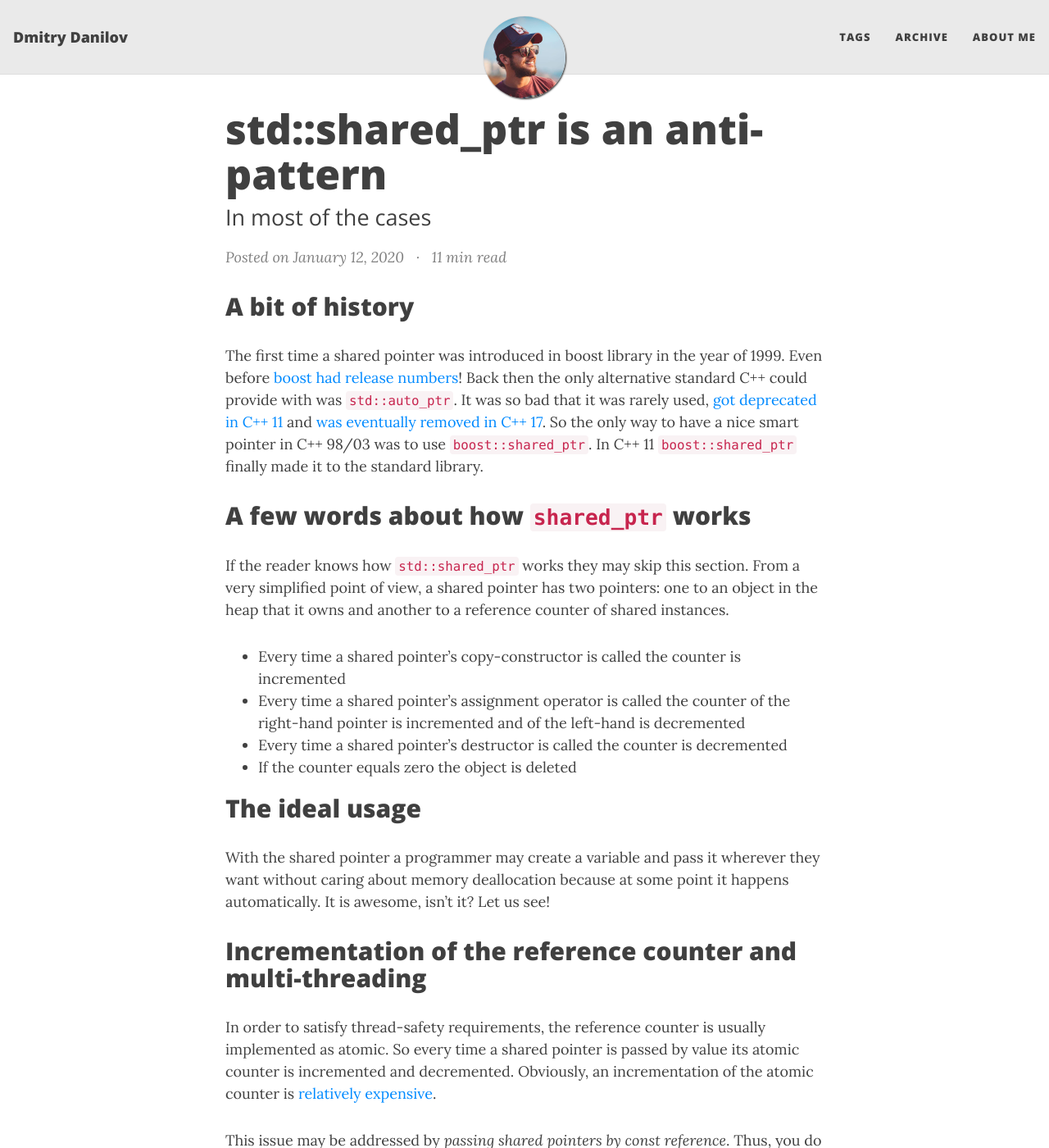
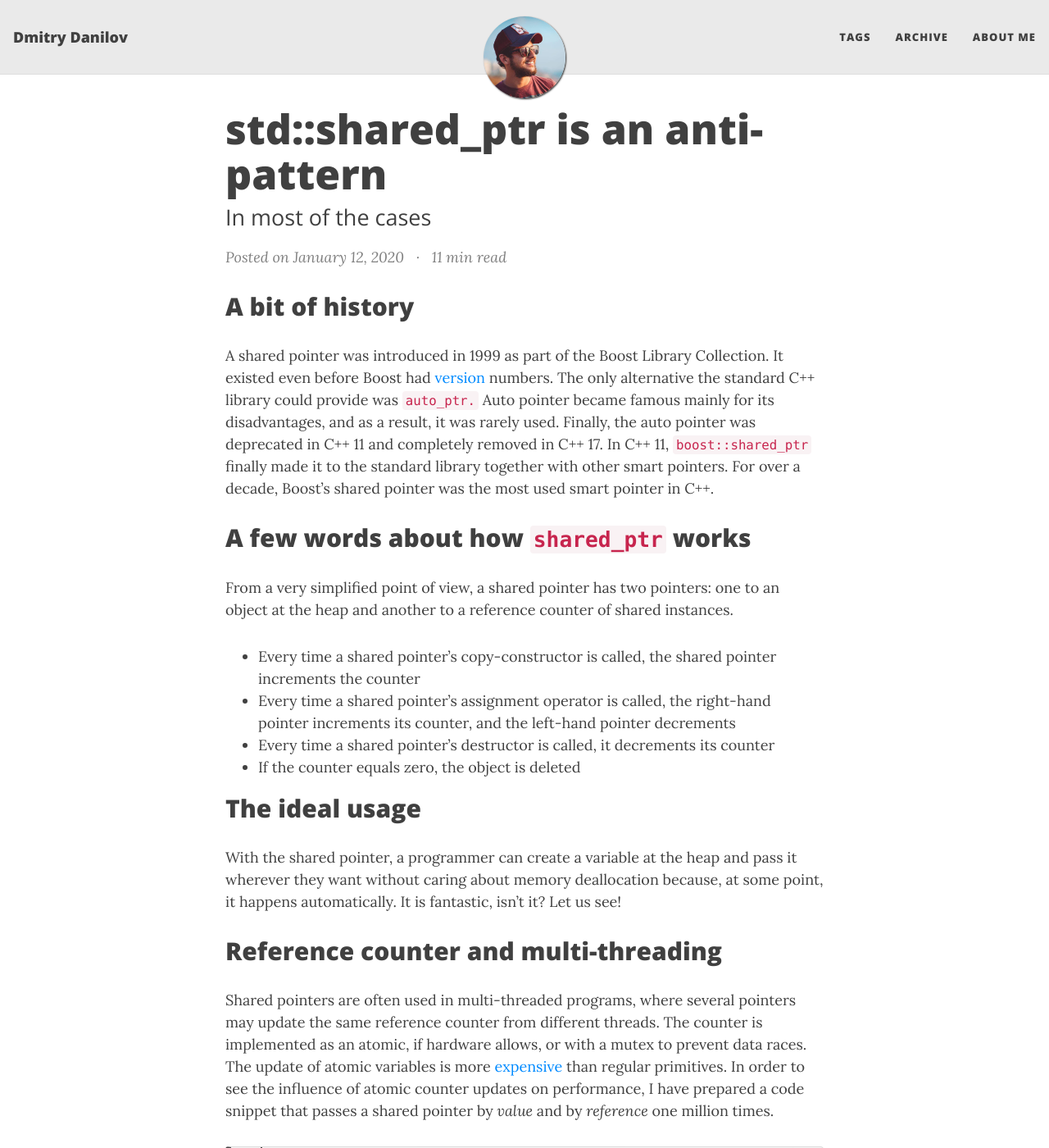
Before and after one commit to f-squirrel/f-squirrel.github.io, a Jekyll site: the page built from _posts/2020-01-12-shared-ptr-is-antipattern.md, in a window 1280 px wide and 1400 px high. Shown: the whole window at 82% size. Built offline with Jekyll 4.4.1, drawn with Linux system fonts in a browser that asks for light colours; nearby versions of some CDN libraries; comment, search, counter and statistics services are not loaded; some of the changed text lies outside the part shown.

Commit message:
chore: rewrite shared_ptr is evil

````diff
--- a/_posts/2020-01-12-shared-ptr-is-antipattern.md
+++ b/_posts/2020-01-12-shared-ptr-is-antipattern.md
@@ -4,42 +4,32 @@ subtitle: In most of the cases
 published: true
 permalink: "/shared-ptr-is-evil/"
 share-description: "Nuances of the implementation of std::shared_ptr, its drawbacks, and best practices"
-tags: [cpp, shared_ptr]
+tags: [cpp, shared_ptr, weak_ptr, pointer]
 readtime: true
 ---
 
 ## A bit of history ##
-The first time a shared pointer was introduced in boost library in the year of 1999.
-Even before [boost had release numbers](https://www.boost.org/users/history/old_versions.html){:target="_blank"}!
-Back then the only alternative standard C++ could provide with was `std::auto_ptr`.
- It was so bad that it was rarely used, [got deprecated in C++ 11](http://www.open-std.org/jtc1/sc22/wg21/docs/papers/2011/n3242.pdf){:target="_blank"} and [was eventually removed in C++ 17](https://en.cppreference.com/w/cpp/memory/auto_ptr){:target="_blank"}.
-So the only way to have a nice smart pointer in C++ 98/03 was to use `boost::shared_ptr`.
-In C++ 11 `boost::shared_ptr` finally made it to the standard library.
 
+A shared pointer was introduced in 1999 as part of the Boost Library Collection. It existed even before Boost had [version](https://www.boost.org/users/history/old_versions.html){:target="_blank"} numbers. The only alternative the standard C++ library could provide was `auto_ptr.` Auto pointer became famous mainly for its disadvantages, and as a result, it was rarely used. Finally, the auto pointer was deprecated in C++ 11 and completely removed in C++ 17. In C++ 11, `boost::shared_ptr` finally made it to the standard library together with other smart pointers. For over a decade, Boost's shared pointer was the most used smart pointer in C++.
 
 ## A few words about how `shared_ptr` works ##
-If the reader knows how `std::shared_ptr` works they may skip this section.
-From a very simplified point of view, a shared pointer has two pointers: one to an object in the heap that it owns and
-another to a reference counter of shared instances.
-* Every time a shared pointer’s copy-constructor is called the counter is incremented
-* Every time a shared pointer’s assignment operator is called the counter of the right-hand pointer is incremented and
-of the left-hand is decremented
-* Every time a shared pointer’s destructor is called the counter is decremented
-* If the counter equals zero the object is deleted
 
+<!-- If the reader knows how `std::shared_ptr` works they may skip this section. -->
+From a very simplified point of view, a shared pointer has two pointers: one to an object at the heap and another to a reference counter of shared instances.
+
+* Every time a shared pointer’s copy-constructor is called, the shared pointer increments the counter
+* Every time a shared pointer’s assignment operator is called, the right-hand pointer increments its counter, and the left-hand pointer decrements
+* Every time a shared pointer’s destructor is called, it decrements its counter
+* If the counter equals zero, the object is deleted
 
 ## The ideal usage ##
-With the shared pointer a programmer may create a variable and pass it wherever they want without caring about memory
-deallocation because at some point it happens automatically. It is awesome, isn’t it? Let us see!
 
+With the shared pointer, a programmer can create a variable at the heap and pass it wherever they want without caring about memory deallocation because, at some point, it happens automatically. It is fantastic, isn’t it? Let us see!
 
-## Incrementation of the reference counter and multi-threading ##
-In order to satisfy thread-safety requirements, the reference counter is usually implemented as atomic. So every time a
-shared pointer is passed by value its atomic counter is incremented and decremented.
-Obviously, an incrementation of the atomic counter is [relatively
-expensive](https://stackoverflow.com/questions/32591204/how-expensive-are-atomic-operations){:target="_blank"}.
+## Reference counter and multi-threading ##
 
-This issue may be addressed by *passing shared pointers by const reference*. Thus, you do not increment/decrement the counter and save CPU cycles. Let’s see the difference in performance by running the following code:
+Shared pointers are often used in multi-threaded programs, where several pointers may update the same reference counter from different threads. The counter is implemented as an atomic, if hardware allows, or with a mutex to prevent data races. The update of atomic variables is more [expensive](https://stackoverflow.com/questions/32591204/how-expensive-are-atomic-operations){:target="_blank"} than regular primitives. In order to see the influence of atomic counter updates on performance, I have prepared a code snippet that passes a shared pointer by *value* and by *reference* one million times.
+
 ```cpp
 #include <memory>
 
@@ -83,15 +73,17 @@ int main(int argc, char *argv[]) {
 }
 ```
 
-And the output is:
-<pre>
+The difference is quite significant:
+
+```plain
 $ ./cpu_atomic_copy.bin 1 999999
 It took me 3616 microseconds.
 $ ./cpu_atomic_copy.bin 2 999999
 It took me 2 microseconds.
-</pre>
+```
 
-The difference is breathtaking!!!<br> But wait, if I do not update the reference counter my shared pointer does not
+If shared pointers are often passed to functions, **it is preferred to give them by references unless a function executes in a separate thread.**
+<!-- <br> But wait, if I do not update the reference counter my shared pointer does not
 track the reference count!  Shared pointer’s counter can be changed outside of the current function scope only if there
 is a reference to the pointer in another thread.  Thus, **the only reason to pass a shared pointer by value is when
 passing it to another thread**.  So when the first thread stops and all its objects are destructed or the thread just
@@ -111,32 +103,28 @@ auto ptr = std::shared_ptr<int>(new int(42));
 ```
 
 What happens in the code?
-1. Memory in the heap is allocated for the integer 42 and its pointer is stored in the shared pointer’s *stored pointer*
-1. Memory in the heap is allocated for the reference counter and its pointer is stored in the second inner pointer of
-   the shared pointer
+
+1. The operator `new` allocates memory at the heap for the integer "42", and the shared pointer's constructor saves the pointer to this memory in the *stored pointer*
+1. The shared pointer's constructor allocates memory at the heap for the control block with the reference counter and saves it as another *internal pointer*
 
 Why is it bad?
-1. You make two memory allocations in the heap for one stored object
-1. The shared pointer’s data is located in two different parts of the heap. Which potentially may lead to a higher cache
-   miss rate. However, I haven’t succeeded to prove it yet
 
+1. The code does two memory allocations at the heap for a single object
+1. The shared pointer’s data is located in separate parts of the heap. Which potentially may lead to a higher cache miss rate.
 
-How to fix it?
-`std::make_shared` comes to help:
-
+How to fix it? `std::make_shared` comes to help:
 
 ```cpp
 auto ptr = std::make_shared<int>(42);
 ```
 
-
-It looks almost the same but this code makes __only one allocation of a contiguous piece of memory used for storing both
-the stored object and the reference counter__.
-The picture below shows the difference in the memory layout of shared pointers created in the two ways.
+It looks almost the same, but `make_shared` makes **only one allocation of a contiguous piece of memory used for storing both the stored object and the control block with the reference counter.** Afterward, `make_shared` calls [in place](https://en.cppreference.com/w/cpp/language/new#Placement_new) constructor for the stored object and control block.
+The picture below shows the difference in the memory layout of shared pointers created in two ways.
 
 ![Shared pointer memory layout](/img/shared_ptr_memory_map.png)
 
-Let us check the memory allocation with the following simple code:
+I prepared the following code that creates shared pointers in a loop using a constructor and `make_shared`.
+
 ```cpp
 #include <iostream>
 #include <memory>
@@ -172,8 +160,9 @@ int main(int argc, char *argv[]) {
 }
 ```
 
-Let’s check it with valgrind:
-<pre>
+To visualize the results, I run it inside Valgrind's "memcheck".
+
+```plain
 $valgrind --tool=memcheck ./memory_allocation.bin 1 100000
 ==3005== Memcheck, a memory error detector
 ==3005== Copyright (C) 2002-2017, and GNU GPL'd, by Julian Seward et al.
@@ -184,7 +173,7 @@ test_shared_ptr
 ==3005==
 ==3005== HEAP SUMMARY:
 ==3005==     in use at exit: 0 bytes in 0 blocks
-==3005==   total heap usage: <span style="background-color: #FFFF00">200,003 allocs</span>, 200,003 frees, 4,873,728 bytes allocated
+==3005==   total heap usage: 200,003 allocs, 200,003 frees, 4,873,728 bytes allocated
 ==3005==
 ==3005== All heap blocks were freed -- no leaks are possible
 ==3005==
@@ -202,21 +191,23 @@ test_make_shared
 ==3010==
 ==3010== HEAP SUMMARY:
 ==3010==     in use at exit: 0 bytes in 0 blocks
-==3010==   total heap usage: <span style="background-color: #FFFF00">100,003 allocs</span>, 100,003 frees, 4,073,728 bytes allocated
+==3010==   total heap usage: <100,003 allocs, 100,003 frees, 4,073,728 bytes allocated
 ==3010==
 ==3010== All heap blocks were freed -- no leaks are possible
 ==3010==
 ==3010== For counts of detected and suppressed errors, rerun with: -v
 ==3010== ERROR SUMMARY: 0 errors from 0 contexts (suppressed: 0 from 0)
-</pre>
+```
 
+The output shows *200,003* allocations when using the constructor versus *100,003* with `std::make_shared`.
+I would **recommend giving preference to `make_shared` over creating via the constructor**, except for the cases that will be covered later in this post.
+For more information `std::make_shared`, refer to [cppreference.com](https://en.cppreference.com/w/cpp/memory/shared_ptr/make_shared).
 
-As you may see there are **200,003 allocs** while using constructor versus **100,003 allocs** with `std::make_shared`.
-[More info about `std::make_shared`](https://en.cppreference.com/w/cpp/memory/shared_ptr/make_shared){:target="_blank"}
+<!-- Reviewed until this -->
+## Reference cycles ##
 
+The following piece of code is a simplified example of a reference cycle. There is an instance of struct A that owns an instance of struct B when the instance of B owns the instance of A.
 
-## Reference cycles ##
-Consider the next piece of code:
 ```cpp
 #include <iostream>
 #include <memory>
@@ -246,38 +237,38 @@ int main() {
 }
 ```
 
-Output:
-<pre>
+Ideally, after the flow exits the function `test`, the destructors of A and B would print their messages. However, the following output shows the opposite: the destructors are never called.
+
+```plain
 $ ./reference_cycle.bin
 $
-</pre>
+```
 
-Its output is empty which means the destructors are never called due to a reference cycle:
-`ptrA` points to `ptrB` and vice versa.
-Of course, the code is naive and a programmer may easily find and break the cycle.
-But if you have multiple shared objects passing from one
-class to another you can get in this situation.
-However, the problem of reference cycles is not new and in order to address
-it the C++ standard library provides `std::weak_ptr`.
+As mentioned above, the example is simple, and a seasoned developer can break the cycle by introducing a third class. However, reference cycles can contain a long chain of objects, making identifying them harder.
+
+When adding another type is not an option, the standard class has `weak_ptr`.
+A weak pointer does not own the object at the heap but only points to a shared pointer (the shared pointer's counter equals 1). To use the object via a weak pointer, a user has to call the `lock` method that creates an additional instance of the shared pointer. Thus, the caller becomes a co-owner of the object at the heap.
+
+In the code snippet below, B's shared pointer to A is replaced with `weak_ptr`.
 
 ```cpp
-struct B_;
+struct B;
 
 struct A_ {
-    ~A_() { std::cout << "dtor ~A_\n"; }
-    std::shared_ptr<B_> b;
+    ~A_() { std::cout << "dtor ~A\n"; }
+    std::shared_ptr<B> b;
 };
 
-struct B_ {
-    ~B_() { std::cout << "dtor ~B_\n"; }
+struct B {
+    ~B() { std::cout << "dtor ~B\n"; }
     // one of the pointers becomes weak
-    std::weak_ptr<A_> a;
+    std::weak_ptr<A> a;
 };
 
 void test_() {
-    auto ptrA = std::make_shared<A_>();
+    auto ptrA = std::make_shared<A>();
     std::cout << "A address: " << ptrA.get() << std::endl;
-    auto ptrB = std::make_shared<B_>();
+    auto ptrB = std::make_shared<B>();
     ptrA->b = ptrB;
     ptrB->a = ptrA;
     std::cout << "Number of references to A: "
@@ -294,49 +285,61 @@ int main() {
 }
 ```
 
-The output shows that all the destructors are called now:
+The output proves that both destructors are run on the exit of the flow.
 
-<pre>
+```plain
 $ ./reference_cycle.bin
 A address: 0x7f83564017d8
 Number of references to A: 1
 A address: 0x7f83564017d8
-dtor ~A_
-dtor ~B_
-</pre>
+dtor ~A
+dtor ~B
+```
 
-[More info about `std::weak_ptr`](https://en.cppreference.com/w/cpp/memory/weak_ptr){:target="_blank"}
+If no shared pointers are left, and the object is destructed, the weak pointers `lock` method returns a null shared pointer.
+It is essential to check the pointer before using it, and **the only thread-safe way to do it** is the following:
+
+```cpp
+auto new_shared = weak.lock();
+if (new_shared) {
+    new_shared->method();
+}
+```
+
+More infoformation about `std::weak_ptr`, refer to [cppreference.com](https://en.cppreference.com/w/cpp/memory/weak_ptr){:target="_blank"}
 
 ## `std::make_shared` together with `std::weak_ptr` ##
-So now we know that `std::make_shared` saves memory allocation and `std::weak_ptr` may prevent reference cycles.
-But what happens when we use them together?
+
+By now, we know that `std::make_shared` saves memory allocations, and `std::weak_ptr` can break reference cycles. But what happens when they are used together?
+
+In the next code sample, struct `B` did not change, but `A` is slightly different: now, it has an array of chars `str`. The method `create_make_shared_and_return_weak_ptr` creates the same initial reference cycle `A<=>B` and returns a weak and a raw pointer to the `A`. The routine `test_make_shared_with_weak` prints if the received weak pointer can acquire a strong pointer and how many pointers are left. Additionally, it prints the content of `A::str` using the raw pointer.
 
 ```cpp
-struct A_ {
-    // Let us add char buffer str to class A_
+struct A {
+    // Let us add char buffer str to class A
     char str[256];
-    A_() {
+    A() {
       strcpy(str, "AAAAAAAAA");
     }
-    ~A_() { std::cout << "dtor ~A_\n"; }
-    std::shared_ptr<B_> b;
+    ~A() { std::cout << "dtor ~A\n"; }
+    std::shared_ptr<B> b;
 };
 
-struct B_ {
-    ~B_() { std::cout << "dtor ~B_\n"; }
-    std::weak_ptr<A_> a;
+struct B {
+    ~B() { std::cout << "dtor ~B\n"; }
+    std::weak_ptr<A> a;
 };
 
-std::tuple<std::weak_ptr<A_>,A_*>
+std::tuple<std::weak_ptr<A>,A*>
 create_make_shared_and_return_weak_ptr() {
-    auto ptrA = std::make_shared<A_>();
-    std::cout << "A_ address: " << ptrA.get() << std::endl
-              << "A_::str = " << ptrA->str
+    auto ptrA = std::make_shared<A>();
+    std::cout << "A address: " << ptrA.get() << std::endl
+              << "A::str = " << ptrA->str
               << std::endl;
-    auto ptrB = std::make_shared<B_>();
+    auto ptrB = std::make_shared<B>();
     ptrA->b = ptrB;
     ptrB->a = ptrA;
-    std::cout << "Number of references to A_: " << ptrB->a.use_count()
+    std::cout << "Number of references to A: " << ptrB->a.use_count()
         << std::endl;
     return {ptrB->a, ptrB->a.lock().get()};
 }
@@ -346,11 +349,11 @@ void test_make_shared_with_weak() {
     std::cout << "Returned from create_make_shared_and_return_weak_ptr"
               << std::endl;
     auto strong = weak.lock();
-    std::cout << "Number of references to A_: "
+    std::cout << "Number of references to A: "
               << strong.use_count()
               << std::endl;
     std::cout << "Stored address: " << strong.get() << std::endl;
-    std::cout << "Value of A_::str stored by original address of A_: "
+    std::cout << "Value of A::str stored by original address of A: "
               << raw_ptr
               << " is: " << raw_ptr->str << std::endl;
 }
@@ -361,67 +364,51 @@ int main() {
 }
 ```
 
-In the code above the function `create_make_shared_and_return_weak_ptr` creates two shared pointers and then returns
-a copy of the weak pointer `ptrB->a` together with the raw pointer to the same object(it does not affect the results
-but we need it further).
-What do you expect to happen after the flow returns from `create_shared_and_return_weak_ptr`?
-We know that there were no reference cycles in the function and after exiting there are no instances of shared pointers.
-I’d expect the stored objects to be destructed and the memory released. But let’s see what happens:
+As a result of executing this test, the destructors of A and B are called, and the returned weak pointer states that there are no shared pointers left (`Number of references to A: 0`). Only the content of A's `str` is still untouched. Some operating systems do not clear the released memory but mark it as free. After I rewrote it with a custom free method that zeroed the memory, the result was the same -- the memory was never freed.
 
-
-<pre>
+```pre
 $ ./reference_cycle.bin
-A_ address: 0x7fd37ac01918
-A_::str = AAAAAAAAA
-Number of references to A_: 1
-dtor ~A_
-dtor ~B_
+Aaddress: 0x7fd37ac01918
+A::str = AAAAAAAAA
+Number of references to A: 1
+dtor ~A
+dtr ~B
 Returned from create_make_shared_and_return_weak_ptr
-Number of references to A_: 0
+Number of references to A: 0
 Stored address: 0x0
-Value of A_::str stored by original address of A_: 0x7fd37ac01918 is: AAAAAAAAA
-</pre>
-
-As you see the destructors are called and the weak pointer received from function
-`create_make_shared_and_return_weak_ptr` holds a null pointer which is expected.  Nevertheless, the value stored in
-the variable `A_::str` is still available by its original address(`0x7fc71ec01878`). How come???
-
+Value of A::str stored by original address of A: 0x7fd37ac01918 is: AAAAAAAAA
+```
 
 Here is the explanation from [cppreference.com](https://en.cppreference.com/w/cpp/memory/shared_ptr/make_shared){:target="_blank"}:
 > If any std::weak_ptr references the control block created by std::make_shared after the lifetime of all shared owners
 > ended, the memory occupied by T persists until all weak owners get destroyed as well, which may be undesirable if
 > sizeof(T) is large.
 
-Basically it means that the destructor `~A_()` is called explicitly but `delete` for the stored pointer is not!
-The reason is that a shared pointer created with `std::make_shared` stores both the stored object and control block in a
-contiguous piece of memory.
-As a result, the two can be deleted only together.
-But if there is any weak pointer the control block cannot be deleted otherwise the weak pointer would not have
-information about the reference count.
-So *the solution is to destruct the stored object but not to delete the whole memory block until there are weak pointers*.
+As mentioned before, `make_shared` saves the stored object and reference counter in a single piece of memory. On one hand, the weak pointers need access to the reference counter to track the availability of strong pointers. On the other, it is impossible to free a part of the memory allocated within one malloc call. The only possible solution is to call the object's destructor explicitly but only to clean the memory once there are no weak pointers left.
 
-Thus, C++ provides two very nice features but using them together may lead to inefficient code.
-However, if you use `std::weak_ptr` it might be a good idea to reconsider the design of your application.
+Thus, **`make_shared` and `weak_ptr` do not co-exist well.**
 
 ## Design problems ##
 
-So, for now, we know that shared pointer is relatively expensive to copy by value, requires specific instantiation to
-save memory allocations, and in the case of incorrect usage may lead to cycle references.
-And we already know most of the problems can be addressed by using the right language constructions.
+The most severe problem with shared pointers is not implementation nuances but the need for their usage. A shared pointer makes it almost impossible to track the owner of objects; shared ownership breaks the single-responsibility principle and, as Sean Parent said, makes the object at the heap a global variable because it is potentially accessible from everywhere.
 
-Despite this, there is another problem - design. In general, C++ is a language that expects a programmer to have full
-control of used resources and objects’ lifecycles. Shared pointers make the application’s memory model more complex and
-couplings between its parts are hard to track. Thus, the whole application becomes more bug-prone.
+I can think of only a few justified cases of using shared pointers.
 
+* Shared and weak pointers can be handy for implementing a generic cache mechanism, where the producer of the cache is not the only owner of cached data.
+* Boost Asio is another excellent example because ownership of objects in an asynchronous environment can be pretty complicated. This is probably the reason why most tutorials use shared pointers.
 
 ## Conclusion ##
-After reviewing all the cases above I came to the conclusion:
-* Try to follow the single ownership principle
-* Prefer to use objects with automatic storage duration
-* If you need a pointer, try using `unique_ptr`
-* If you have to use `shared_ptr` make sure you don’t overuse it and keep in mind it’s features
 
+Finally, I want to summarize the general recommendations for using a shared pointer.
+
+* Give preference to objects with automatic storage duration over any pointers
+* In case a pointer is needed, go first for the unique pointer
+* Bear in mind the overuse of shared pointers may lead to reference cycles
+* Prefer `make_shared` of the constructor to save memory allocations
+* Pass shared pointer by constant reference unless it is a separate thread
+* Check the pointer returned from `weak_ptr::lock` before using it
 
 ## Credits ##
+
 Thanks to [Sergey Pastukhov](https://www.linkedin.com/in/spastukhov/) and [Orian
 Zinger](https://www.linkedin.com/in/orian-zinger/) for help.
````
Also changed, not shown: other parts of _posts/2020-01-12-shared-ptr-is-antipattern.md (+3 -3 lines).
